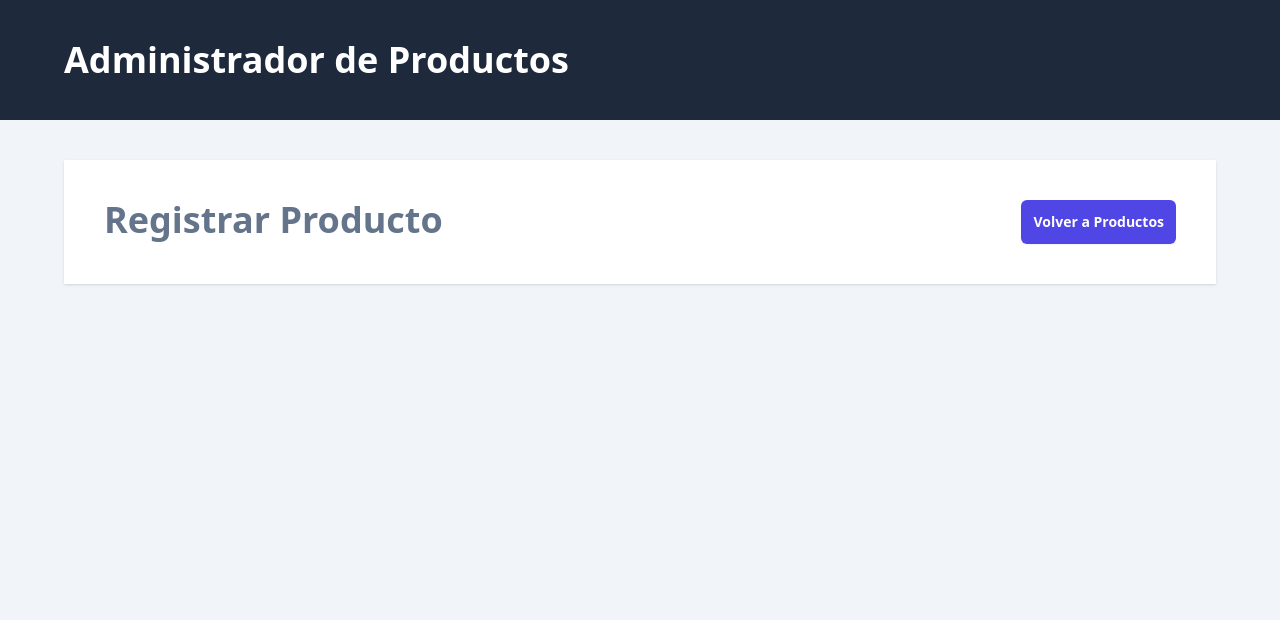
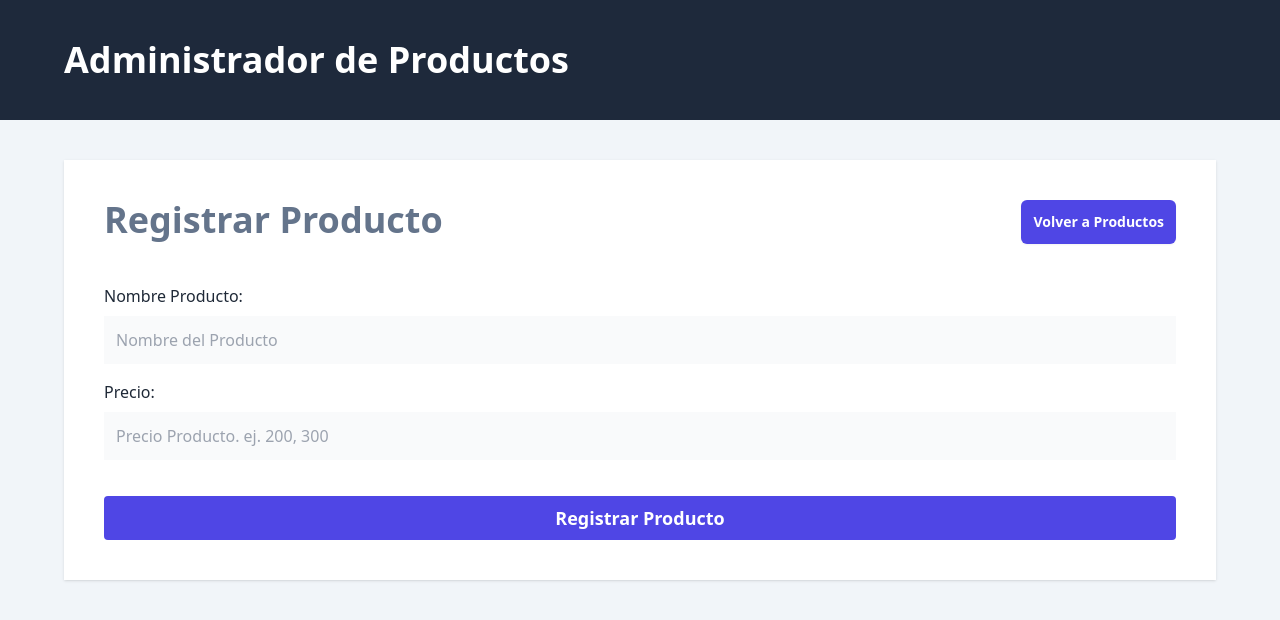
Before and after one commit to FrancoSilva77/crm-pern-ts-react, a React (Vite) app: page /productos/nuevo in a window 1280 px wide. Shown: the top 620 px of the page. Built offline with nearby package versions, Linux system fonts and the light colour scheme.

Commit message:
feat:(Agregar producto desde formulario)

```diff
--- a/package.json
+++ b/package.json
@@ -10,9 +10,11 @@
     "preview": "vite preview"
   },
   "dependencies": {
+    "axios": "^1.6.8",
     "react": "^18.2.0",
     "react-dom": "^18.2.0",
-    "react-router-dom": "^6.22.3"
+    "react-router-dom": "^6.22.3",
+    "valibot": "^0.30.0"
   },
   "devDependencies": {
     "@types/react": "^18.2.66",
--- a/src/router.tsx
+++ b/src/router.tsx
@@ -1,7 +1,7 @@
 import { createBrowserRouter } from 'react-router-dom';
 import Layout from './layouts/Layout';
 import Products from './views/Products';
-import NewProduct from './views/NewProduct';
+import NewProduct, { action as newProductAction } from './views/NewProduct';
 
 export const router = createBrowserRouter([
   {
@@ -15,6 +15,7 @@ export const router = createBrowserRouter([
       {
         path: 'productos/nuevo',
         element: <NewProduct />,
+        action: newProductAction
       },
     ],
   },
--- /dev/null
+++ b/src/services/ProductService.ts
@@ -0,0 +1,27 @@
+import { safeParse } from 'valibot';
+import axios from 'axios';
+import { DraftProductSchema } from '../types';
+
+type productData = {
+  [k: string]: FormDataEntryValue;
+};
+
+export async function addProduct(data: productData) {
+  try {
+    const result = safeParse(DraftProductSchema, {
+      name: data.name,
+      price: +data.price,
+    });
+    if (result.success) {
+      const url = `${import.meta.env.VITE_API_URL}/api/products`;
+      await axios.post(url, {
+        name: result.output.name,
+        price: result.output.price,
+      });
+    } else {
+      throw new Error('Datos no válidos');
+    }
+  } catch (error) {
+    console.log(error);
+  }
+}
--- a/src/views/NewProduct.tsx
+++ b/src/views/NewProduct.tsx
@@ -1,10 +1,39 @@
-import { Link } from 'react-router-dom';
+import {
+  Link,
+  Form,
+  useActionData,
+  ActionFunctionArgs,
+  redirect
+} from 'react-router-dom';
+import ErrorMessage from '../components/ErrorMessage';
+import { addProduct } from '../services/ProductService';
+
+export async function action({ request }: ActionFunctionArgs) {
+  const data = Object.fromEntries(await request.formData());
+
+  let error = '';
+  if (Object.values(data).includes('')) {
+    error = 'Todos los campos son Obligatorios';
+  }
+  if (error.length) {
+    return error;
+  }
+
+  await addProduct(data)
+
+  return redirect('/');
+}
 
 export default function newProduct() {
+  const error = useActionData() as string;
+  console.log(error);
+
   return (
     <>
       <div className="flex justify-between">
-        <h2 className=" text-4xl font-black text-slate-500">Registrar Producto</h2>
+        <h2 className=" text-4xl font-black text-slate-500">
+          Registrar Producto
+        </h2>
         <Link
           to="/"
           className="rounded-md bg-indigo-600 p-3 text-sm font-bold text-white shadow-sm hover:bg-indigo-500"
@@ -12,6 +41,49 @@ export default function newProduct() {
           Volver a Productos
         </Link>
       </div>
+
+      {error && <ErrorMessage>{error}</ErrorMessage>}
+
+      <Form
+        method="POST"
+        className="mt-10"
+      >
+        <div className="mb-4">
+          <label
+            className="text-gray-800"
+            htmlFor="name"
+          >
+            Nombre Producto:
+          </label>
+          <input
+            id="name"
+            type="text"
+            className="mt-2 block w-full p-3 bg-gray-50"
+            placeholder="Nombre del Producto"
+            name="name"
+          />
+        </div>
+        <div className="mb-4">
+          <label
+            className="text-gray-800"
+            htmlFor="price"
+          >
+            Precio:
+          </label>
+          <input
+            id="price"
+            type="number"
+            className="mt-2 block w-full p-3 bg-gray-50"
+            placeholder="Precio Producto. ej. 200, 300"
+            name="price"
+          />
+        </div>
+        <input
+          type="submit"
+          className="mt-5 w-full bg-indigo-600 p-2 text-white font-bold text-lg cursor-pointer rounded"
+          value="Registrar Producto"
+        />
+      </Form>
     </>
   );
 }
```
Also changed, not shown: 1 other file (tests, documents, lock files or other folders).
